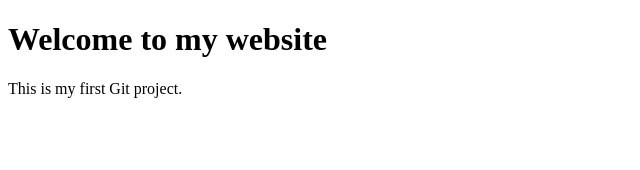
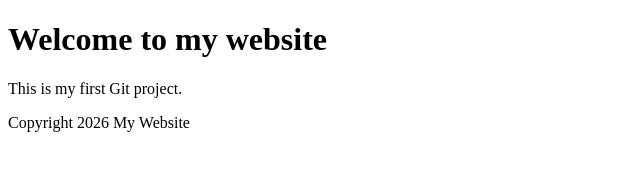
Before and after one commit to Yogendrareddy2006/-GitAssignment, a plain HTML site: page index.html in a window 1280 px wide. Shown: the whole page, without its empty margins (0-640 px from the left). Drawn offline with Linux system fonts and the light colour scheme.

Commit message:
Update homepage with footer

```diff
--- a/index.html
+++ b/index.html
@@ -6,5 +6,8 @@
 <body>
     <h1>Welcome to my website</h1>
     <p>This is my first Git project.</p>
+    <footer>
+        <p>Copyright 2026 My Website</p>
+    </footer>
 </body>
 </html>
```
